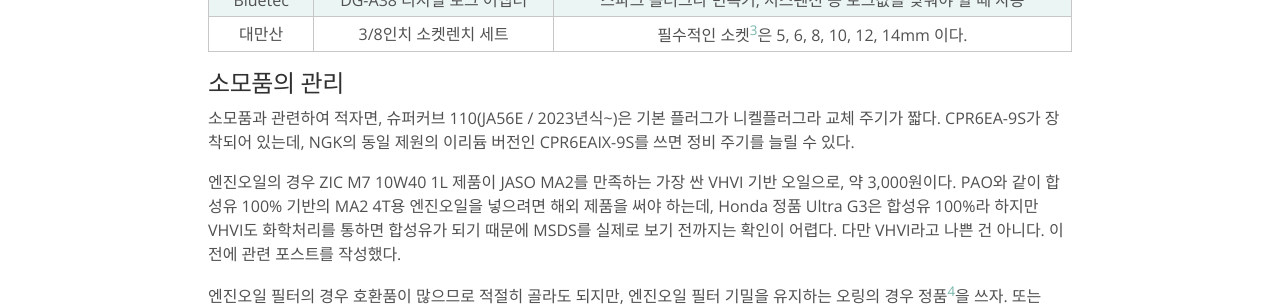
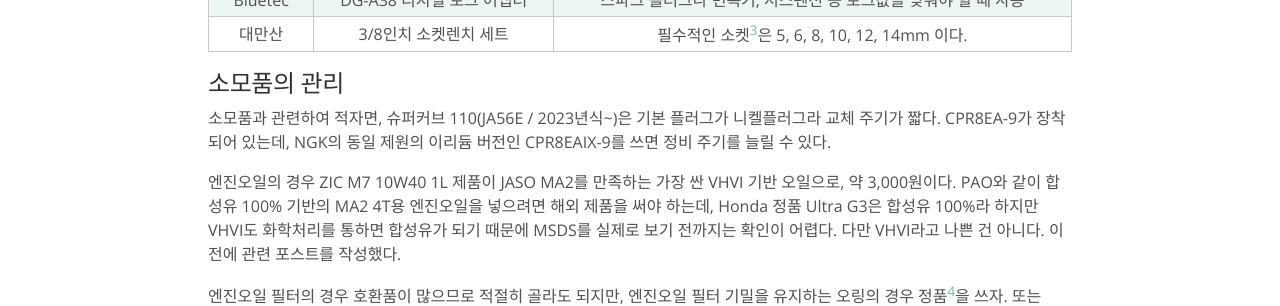
Before and after one commit to ritaru/ritaru.github.io, a Jekyll site: the page built from _posts/2024-04-20-Vsys-F7-Blackbox.markdown, in a window 1280 px wide and 900 px high, scrolled down 1501 px. Shown: the part 153-459 px from the top of the window. Built offline with Jekyll 4.4.1, drawn with Linux system fonts in a browser that asks for light colours; some web fonts are replaced.

Commit message:
2024-04-20-Vsys-F7-Blackbox.markdown 업데이트

```diff
--- a/_posts/2024-04-20-Vsys-F7-Blackbox.markdown
+++ b/_posts/2024-04-20-Vsys-F7-Blackbox.markdown
@@ -65,7 +65,7 @@
 
 ## 소모품의 관리
 
-소모품과 관련하여 적자면, 슈퍼커브 110(JA56E / 2023년식~)은 기본 플러그가 니켈플러그라 교체 주기가 짧다. CPR6EA-9S가 장착되어 있는데, NGK의 동일 제원의 이리듐 버전인 CPR6EAIX-9S를 쓰면 정비 주기를 늘릴 수 있다.
+소모품과 관련하여 적자면, 슈퍼커브 110(JA56E / 2023년식~)은 기본 플러그가 니켈플러그라 교체 주기가 짧다. CPR8EA-9가 장착되어 있는데, NGK의 동일 제원의 이리듐 버전인 CPR8EAIX-9를 쓰면 정비 주기를 늘릴 수 있다.
 
 엔진오일의 경우 ZIC M7 10W40 1L 제품이 JASO MA2를 만족하는 가장 싼 VHVI 기반 오일으로, 약 3,000원이다.
 PAO와 같이 합성유 100% 기반의 MA2 4T용 엔진오일을 넣으려면 해외 제품을 써야 하는데, Honda 정품 Ultra G3은 합성유 100%라 하지만 VHVI도 화학처리를 통하면 합성유가 되기 때문에 MSDS를 실제로 보기 전까지는 확인이 어렵다. 다만 VHVI라고 나쁜 건 아니다. 이전에 관련 포스트를 작성했다.
```
